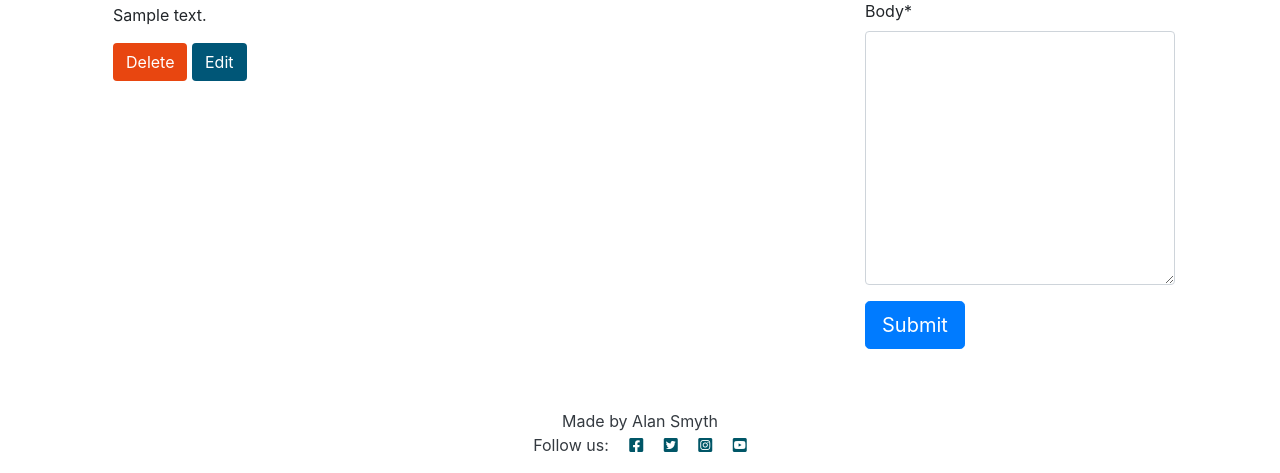
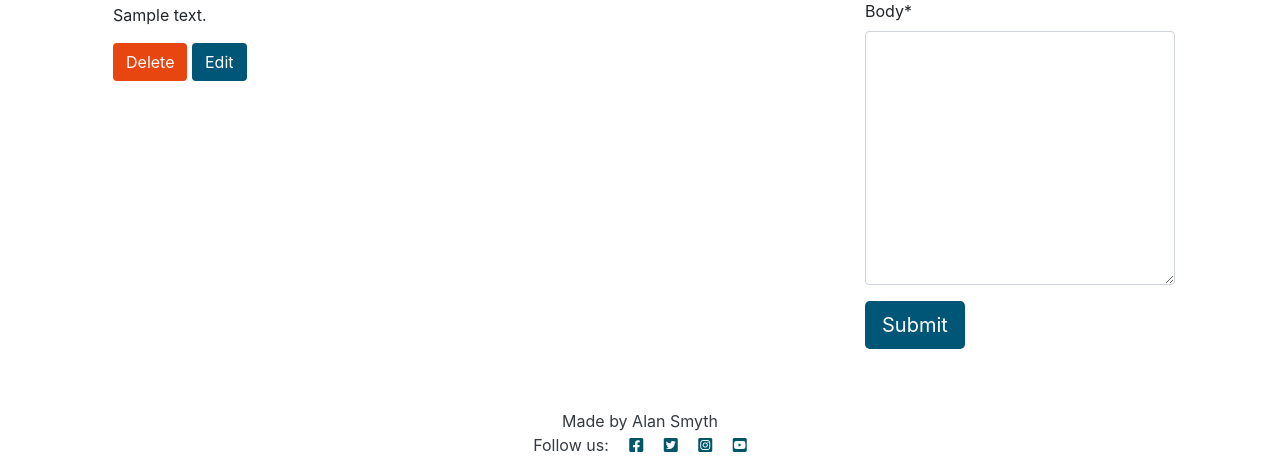
Before and after one commit to AlanSmythDeaf/deafchat, a Django app: a page that uses templates/base.html in a window 1280 px wide. Shown: the part 641-1114 px from the top of the page. Run offline with Django 4.2, Linux system fonts and the light colour scheme; a user stored in the database is signed in; tables that the repository leaves empty hold one stand-in row (values such as "Sample post"); some libraries are stand-ins or nearby versions.

Commit message:
Change the submit buttons colour

```diff
--- a/blog/templates/blog/post_detail.html
+++ b/blog/templates/blog/post_detail.html
@@ -87,7 +87,7 @@
           <form id="commentForm" method="post" style="margin-top: 1.3em;">
             {{ comment_form | crispy }}
             {% csrf_token %}
-            <button id="submitButton" type="submit" class="btn btn-primary btn-lg">Submit</button>
+            <button id="submitButton" type="submit" class="btn btn-submit btn-lg">Submit</button>
           </form>
           {% else %}
           <h2>Would you like to make a comment, please log in</h2>
@@ -116,7 +116,7 @@
         <button type="button" class="btn btn-secondary"
           data-bs-dismiss="modal">Close</button>
         <a id="deleteConfirm" href="#" class="btn
-          btn-primary">Delete</a>
+          btn-submit">Delete</a>
       </div>
     </div>
   </div>
@@ -131,7 +131,7 @@
     var scrolled = (winScroll / height) * 100;
     document.getElementById("myBar").style.width = scrolled + "%";
   }
-  </script>
+</script>
 {% endblock content %}
 
 {% block extras %}
--- a/chat/settings.py
+++ b/chat/settings.py
@@ -28,7 +28,7 @@ TEMPLATES_DIR = os.path.join(BASE_DIR, 'templates')
 SECRET_KEY = 'django-insecure-rz)jw@hcncll!*j)8m2#hw!mi$-aa7_s^b-cfl3c3^770!x(b8'
 
 # SECURITY WARNING: don't run with debug turned on in production!
-DEBUG = True
+DEBUG = False
 
 ALLOWED_HOSTS = ["8000-alansmythdeaf-deafchat-mm13edmzyws.ws.codeinstitute-ide.net",
                 ".herokuapp.com"
--- a/templates/base.html
+++ b/templates/base.html
@@ -106,7 +106,7 @@
                     <button type="button" class="btn btn-secondary" data-bs-dismiss="modal">Cancel</button>
                     <form action="{% url 'account_logout' %}" method="post" style="display:inline;">
                         {% csrf_token %}
-                        <button type="submit" class="btn btn-primary">Logout</button>
+                        <button type="submit" class="btn btn-submit">Logout</button>
                     </form>
                 </div>
             </div>
```
